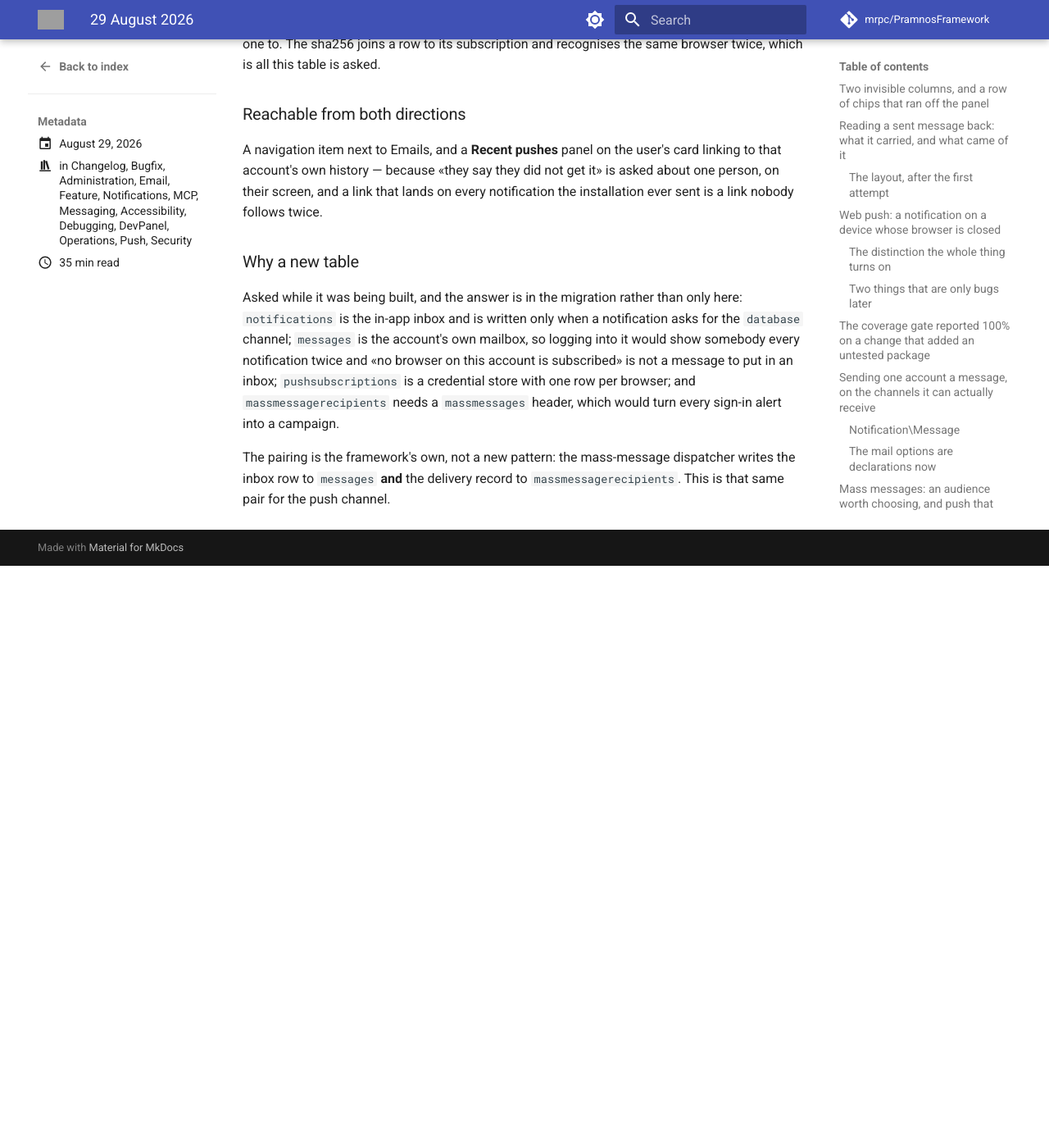
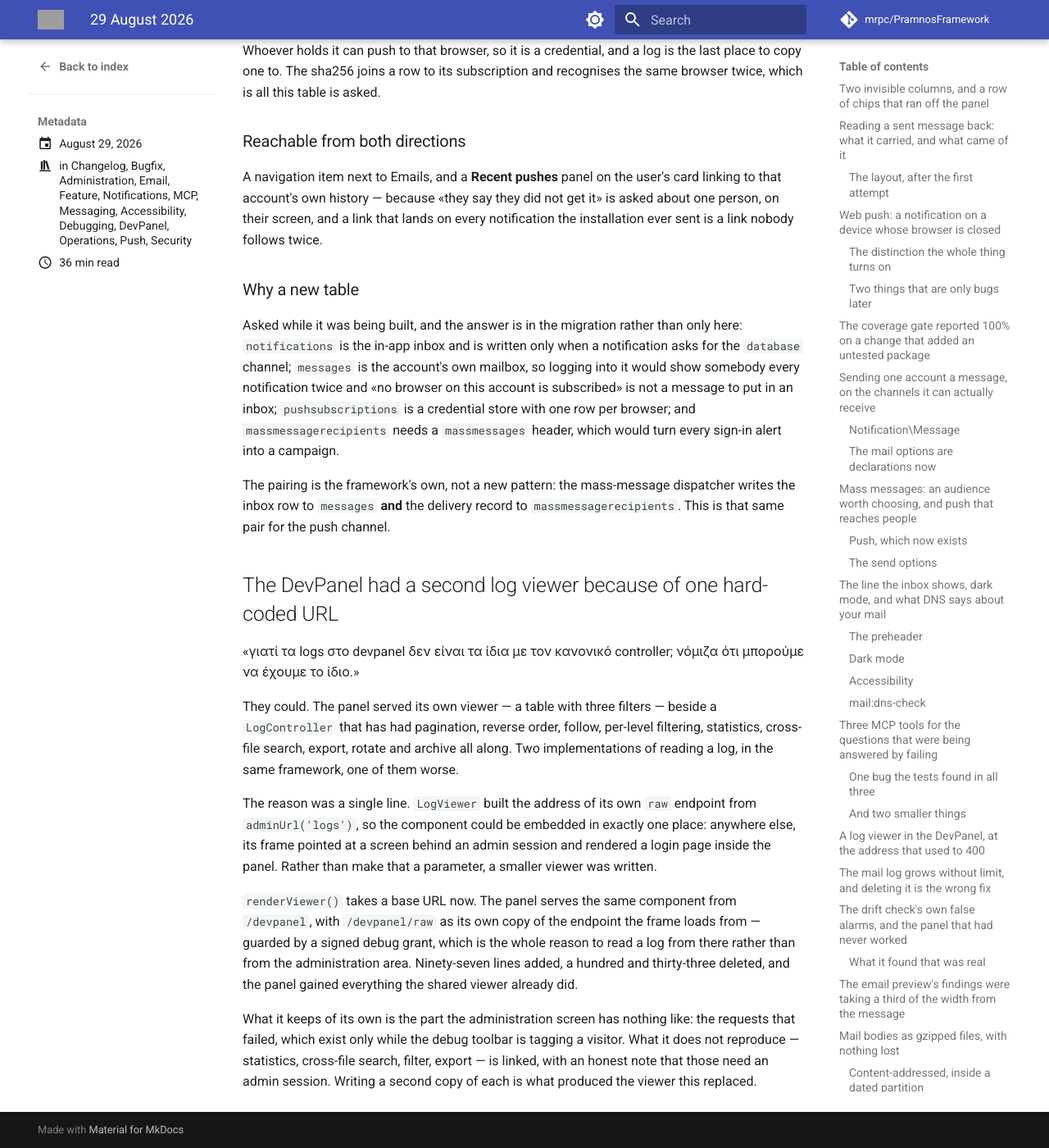
Before and after one commit to mrpc/PramnosFramework, an MkDocs documentation site: the page built from docs/version-history/posts/2026-08-29.md, in a window 1280 px wide and 1400 px high, scrolled down 22103 px. Shown: the whole window at 82% size. Built offline with MkDocs 1.6.1 and Material for MkDocs 9.7.7, drawn with Linux system fonts in a browser that asks for light colours; comment, search, counter and statistics services are not loaded; before the commit the page ends 22793 px from its top, so only the background shows below that; some of the changed text lies outside the part shown; grey boxes are pictures that could not be loaded.

Commit message:
refactor(devpanel): serve the shared log viewer instead of a second one
«γιατί τα logs στο devpanel δεν είναι τα ίδια με τον κανονικό controller;» —
they could be. The panel served its own viewer, a table with three filters,
beside a LogController that has had pagination, reverse order, follow,
per-level filtering, statistics, cross-file search, export, rotate and archive
all along.

The reason was one line. `LogViewer` built the address of its own `raw`
endpoint from `adminUrl('logs')`, so the component could be embedded in exactly
one place — anywhere else its frame pointed at a screen behind an admin session
and rendered a login page inside the panel. Rather than make that a parameter,
a smaller viewer was written.

- `LogViewer::renderViewer()` and `LogViewerView::render()` take a base URL.
- `/devpanel/logs` renders the shared component; `/devpanel/raw` is this
  panel's copy of the endpoint its frame loads from, behind the same signed
  debug grant.
- `readLogLines()` and `tailLines()` deleted, with the tests that covered what
  `LogViewer` already covers.
- Kept: the requests that failed, which exist only while the debug toolbar is
  tagging a visitor and which the administration screen has nothing like.
- Linked rather than rewritten: statistics, cross-file search, filter and
  export, with an honest note that those need an admin session.

97 added, 133 deleted, and the panel gained everything the shared viewer does.

````diff
--- a/docs/Pramnos_DevPanel_Guide.md
+++ b/docs/Pramnos_DevPanel_Guide.md
@@ -269,36 +269,45 @@
 
 ### Logs
 
-`/devpanel/logs` — the last lines of every log file, newest first, with a level floor, a
-substring search and a file selector. Every filter is a query parameter, so a useful view is a
-URL somebody can paste into a message.
+`/devpanel/logs` — **the administration area's log viewer**, served here.
 
-The administration area already has a log screen — charts, a datatable, its own controller —
-and it is the wrong thing to reach for while developing: it is behind an admin session, it is
-styled like the application, and what a developer wants is the last fifty lines and a way to
-grep them.
+It used to be a second, smaller one: a table with three filters, written beside a
+`LogController` that already had pagination, reverse order, follow, per-level filtering,
+statistics, cross-file search, export, rotate and archive. Reported as *«γιατί τα logs στο
+devpanel δεν είναι τα ίδια με τον κανονικό controller;»* — and the honest answer was that they
+had no reason not to be.
 
-Three details that matter more than they look:
+The reason they were not was one hard-coded URL. `LogViewer` built the address of its own `raw`
+endpoint from `adminUrl('logs')`, so the component could be embedded in exactly one place, and
+rather than make that a parameter a smaller viewer was written. `renderViewer()` takes a base
+URL now:
 
-- **The tail, not the file.** A log is hundreds of megabytes on a server that has been up a
-  while, and the lines being looked for were written a minute ago.
-- **Ordered by parsed time, not string.** The log writes `d/m/Y H:i:s`, and `01/09` sorts before
-  `29/08` — so a string sort puts the oldest lines at the top for the first days of every month
-  and is right again by the tenth. Which is the shape of a "the log viewer is broken" report
-  that nobody can reproduce.
-- **A file name from the URL is a filter, never a path.** It is compared against the names
-  actually on disk rather than joined to the log directory, so there is nothing to get subtly
-  wrong about how many `..` a path can contain.
+```php
+(new LogViewer($files, $controller))->renderViewer($file, $base);
+```
 
-Above the lines, the requests that failed — from the same log, grouped by request id. That
-section is short on purpose and empty on a server nobody is debugging: lines carry a request id
-only while the debug toolbar is active for that visitor, because on a live server everybody
-else is logging into the same seconds and their lines are not a developer's to read.
+so the panel serves the same component from its own address, behind its own guard — a signed
+debug grant rather than an admin session, which is the whole reason to read a log from here.
+`/devpanel/raw` is this panel's copy of the endpoint the frame loads from, guarded the same way.
+
+**What the panel keeps of its own** is the part the administration screen has nothing like: the
+requests that failed, grouped by request id. That section is short on purpose and empty on a
+server nobody is debugging — lines carry a request id only while the debug toolbar is active for
+that visitor, because on a live server everybody else is logging into the same seconds and their
+lines are not a developer's to read.
+
+**What it does not reproduce** is linked instead: statistics, cross-file search, filter and
+export stay in `/admin/Logs`, and the panel says plainly that they need an admin session.
+Writing a second copy of each is what produced the viewer this replaced.
+
+**A file name from the URL is a choice, never a path.** It is compared against the names
+actually on disk rather than joined to the log directory, so there is nothing to get subtly
+wrong about how many `..` a path can contain.
 
 `/devpanel/logs?request=<id>` still answers JSON, which is what the debug toolbar asks for. The
 same address serves both because the toolbar always passes an id and a person never does — and
-before this, a person who opened `/devpanel/logs` got a 400 about a parameter they had no way
-to know existed.
+before that, a person who opened `/devpanel/logs` got a 400 about a parameter they had no way to
+know existed.
 
 ### Git, PHP Info
 
--- a/docs/version-history/posts/2026-08-29.md
+++ b/docs/version-history/posts/2026-08-29.md
@@ -40,6 +40,7 @@
 - Choosing who a mass message goes to, and seeing who that is
 - The soft prompt was rendered on every page and never shown
 - Nothing recorded a sent push
+- The DevPanel had a second log viewer because of one hard-coded URL
 <!-- more -->
 
 ## Two invisible columns, and a row of chips that ran off the panel
@@ -923,3 +924,30 @@
 The pairing is the framework's own, not a new pattern: the mass-message dispatcher writes the
 inbox row to `messages` **and** the delivery record to `massmessagerecipients`. This is that
 same pair for the push channel.
+
+## The DevPanel had a second log viewer because of one hard-coded URL
+
+«γιατί τα logs στο devpanel δεν είναι τα ίδια με τον κανονικό controller; νόμιζα ότι μπορούμε να
+έχουμε το ίδιο.»
+
+They could. The panel served its own viewer — a table with three filters — beside a
+`LogController` that has had pagination, reverse order, follow, per-level filtering, statistics,
+cross-file search, export, rotate and archive all along. Two implementations of reading a log,
+in the same framework, one of them worse.
+
+The reason was a single line. `LogViewer` built the address of its own `raw` endpoint from
+`adminUrl('logs')`, so the component could be embedded in exactly one place: anywhere else, its
+frame pointed at a screen behind an admin session and rendered a login page inside the panel.
+Rather than make that a parameter, a smaller viewer was written.
+
+`renderViewer()` takes a base URL now. The panel serves the same component from `/devpanel`,
+with `/devpanel/raw` as its own copy of the endpoint the frame loads from — guarded by a signed
+debug grant, which is the whole reason to read a log from there rather than from the
+administration area. Ninety-seven lines added, a hundred and thirty-three deleted, and the panel
+gained everything the shared viewer already did.
+
+What it keeps of its own is the part the administration screen has nothing like: the requests
+that failed, which exist only while the debug toolbar is tagging a visitor. What it does not
+reproduce — statistics, cross-file search, filter, export — is linked, with an honest note that
+those need an admin session. Writing a second copy of each is what produced the viewer this
+replaced.
````
Also changed, not shown: other parts of docs/version-history/posts/2026-08-29.md (+1 -1 lines), 4 other files.
